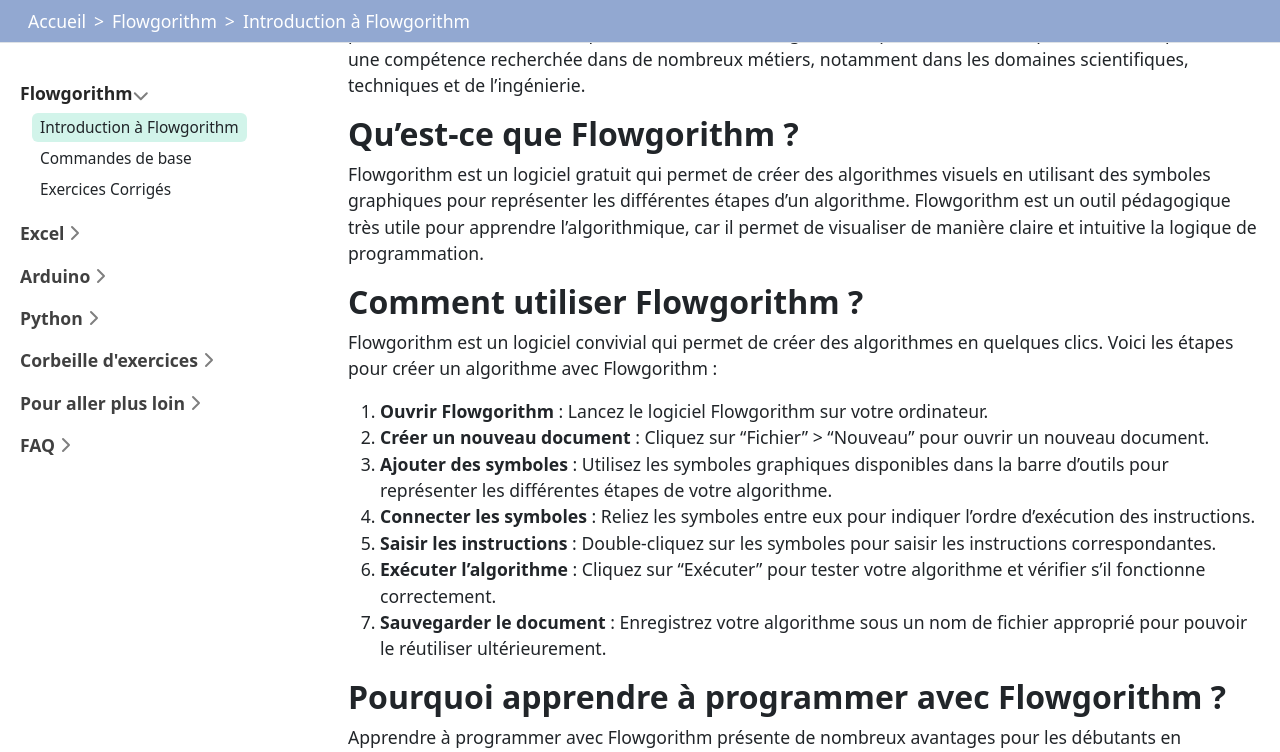
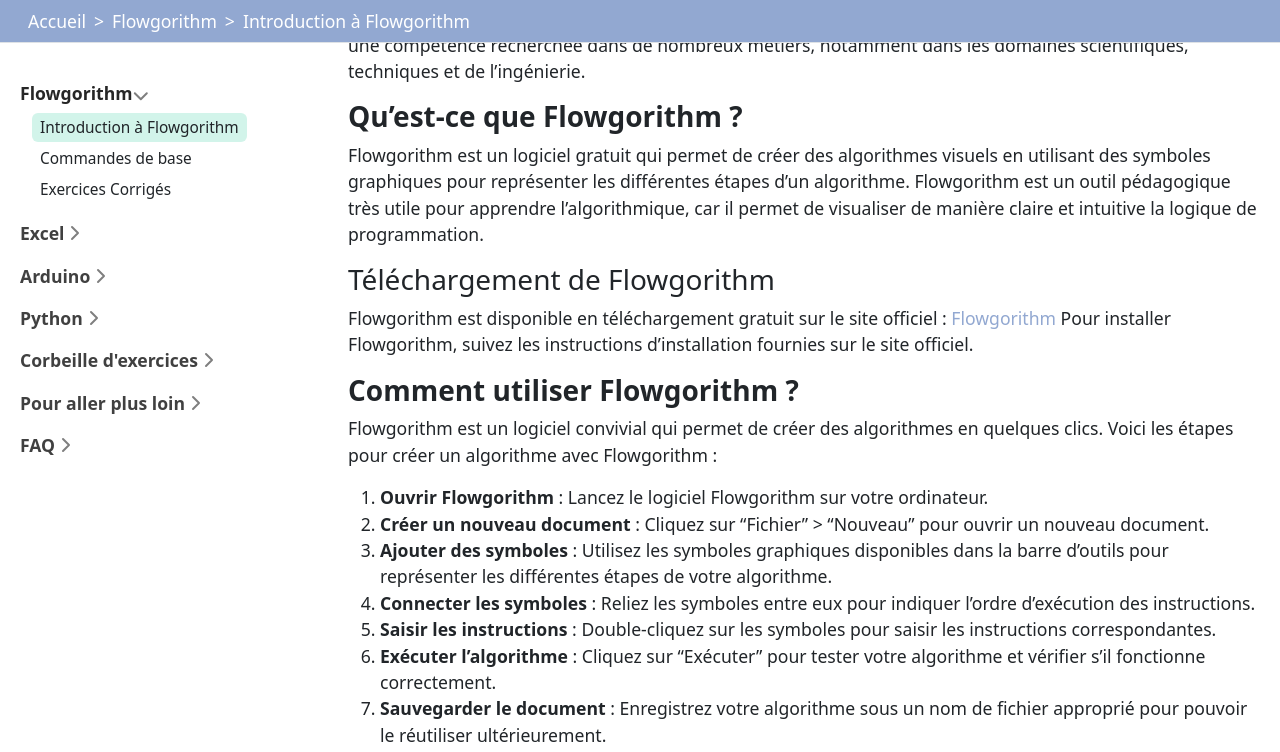
Before and after one commit to rohanfosse/CPIA1-info, a Jekyll site: the page built from content/01-flowgorithme/00-Introduction.md, in a window 1280 px wide and 900 px high, scrolled down 531 px, cut to the strip 0-752 px from the top of the window. Built offline with Jekyll 4.4.1, drawn with Linux system fonts in a browser that asks for light colours; nearby versions of some CDN libraries; Markdown is read by kramdown in place of the engine named in the settings.

Commit message:
changement lien

```diff
--- a/content/01-flowgorithme/00-Introduction.md
+++ b/content/01-flowgorithme/00-Introduction.md
@@ -5,19 +5,24 @@
 topics: Flowgorithm; Algorithmique; Introduction
 ---
 
-## **Qu'est-ce que l'algorithmique ?**
+### **Qu'est-ce que l'algorithmique ?**
 
 L'algorithmique est une discipline qui consiste à concevoir des algorithmes, c'est-à-dire des séquences d'instructions ordonnées et non ambiguës permettant de résoudre un problème donné. Un algorithme est une solution abstraite, indépendante de tout langage de programmation, qui décrit étape par étape la manière de résoudre un problème.
 
-## **Pourquoi apprendre l'algorithmique dans la vie professionnelle, même en dehors de l'informatique ?**
+### **Pourquoi apprendre l'algorithmique dans la vie professionnelle, même en dehors de l'informatique ?**
 
 L'algorithmique est une compétence transversale qui peut être utile dans de nombreux domaines professionnels. En effet, la capacité à concevoir des algorithmes pour résoudre des problèmes complexes est une compétence recherchée dans de nombreux métiers, notamment dans les domaines scientifiques, techniques et de l'ingénierie.
 
-## **Qu'est-ce que Flowgorithm ?**
+### **Qu'est-ce que Flowgorithm ?**
 
 Flowgorithm est un logiciel gratuit qui permet de créer des algorithmes visuels en utilisant des symboles graphiques pour représenter les différentes étapes d'un algorithme. Flowgorithm est un outil pédagogique très utile pour apprendre l'algorithmique, car il permet de visualiser de manière claire et intuitive la logique de programmation.
 
-## **Comment utiliser Flowgorithm ?**
+### Téléchargement de Flowgorithm
+
+Flowgorithm est disponible en téléchargement gratuit sur le site officiel : [Flowgorithm](http://www.flowgorithm.org/)
+Pour installer Flowgorithm, suivez les instructions d'installation fournies sur le site officiel.
+
+### **Comment utiliser Flowgorithm ?**
 
 Flowgorithm est un logiciel convivial qui permet de créer des algorithmes en quelques clics. Voici les étapes pour créer un algorithme avec Flowgorithm :
 
@@ -29,7 +34,7 @@
 6. **Exécuter l'algorithme** : Cliquez sur "Exécuter" pour tester votre algorithme et vérifier s'il fonctionne correctement.
 7. **Sauvegarder le document** : Enregistrez votre algorithme sous un nom de fichier approprié pour pouvoir le réutiliser ultérieurement.
 
-## **Pourquoi apprendre à programmer avec Flowgorithm ?**
+### **Pourquoi apprendre à programmer avec Flowgorithm ?**
 
 Apprendre à programmer avec Flowgorithm présente de nombreux avantages pour les débutants en informatique :
 
```
Also changed, not shown: index.md (+1 -1 lines), content/01-flowgorithme/02-ExercicesCorriges.md (line endings or trailing spaces).
